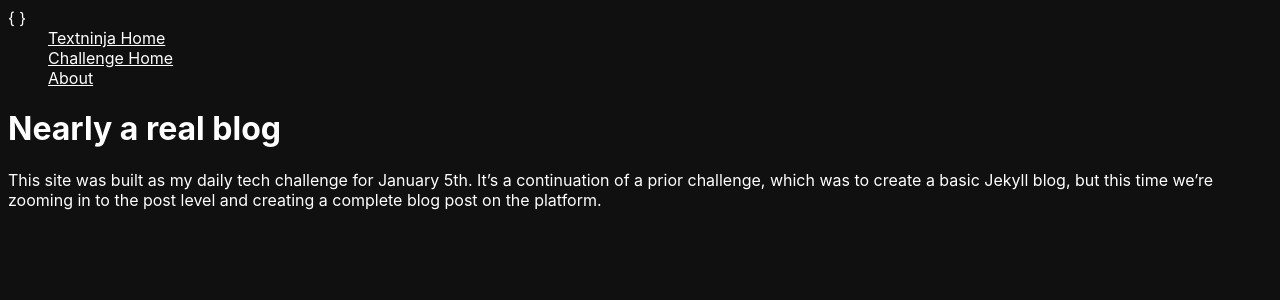
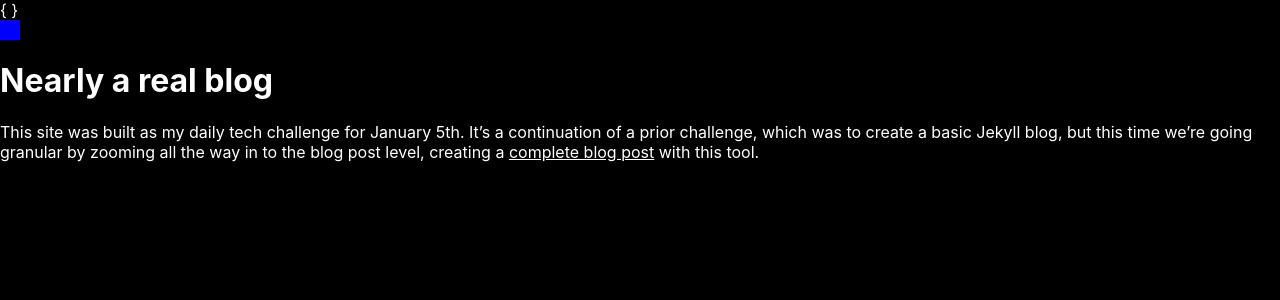
Before and after one commit to textninja/dtc0007, a Jekyll site: the page built from about.markdown, in a window 1280 px wide. Shown: the top 300 px of the page. Built offline with Jekyll 4.4.1, drawn with Linux system fonts in a browser that asks for light colours.

Commit message:
Beginning experiment with CSS only hamburger menu

```diff
--- a/_includes/nav.html
+++ b/_includes/nav.html
@@ -1,7 +1,8 @@
-<nav>
+<nav tabindex="1">
 <ul>
 {% for link in site.data.nav %}
     <li><a href="{{link.href}}">{{link.name}}</a></li>
 {% endfor %}
 </ul>
 </nav>
+<div id="close-nav" tabindex="-1"></div>
--- a/_layouts/default.html
+++ b/_layouts/default.html
@@ -2,7 +2,7 @@
 <html>
     <head>
         <meta charset="utf-8">
-        <meta name="viewport" content="width=device-width, initial-scale=1.0">
+        <meta name="viewport" content="width=device-width, initial-scale=1.0, maximum-scale=1.0, minimum-scale=1.0, user-scalable=no">
         <title>{{ page.title }}</title>
         <link rel="stylesheet" href="{% link assets/styles/main.scss %}">
     </head>
--- /dev/null
+++ b/_sass/hamburger.scss
@@ -0,0 +1,36 @@
+nav {
+    display: block;
+
+    $hamburger-size: 20px;
+
+    &::before {
+        content: " ";
+
+        display: block;
+        width: $hamburger-size;
+        height: $hamburger-size;
+        background-color: blue;
+    }
+
+    ul {
+        display: none;
+    }
+
+    &:focus-within {
+        position: fixed; top: 0; left: 0; bottom: 0; right: 0;
+        background-color: var(--bg);
+
+        ul {
+            display: block;
+        }
+
+        + #close-nav {
+            position: fixed;
+            top: 0; left: 0;
+            width: $hamburger-size;
+            height: $hamburger-size;
+            background-color: red;
+        }
+    }
+
+}
--- /dev/null
+++ b/_sass/tmp.scss
@@ -0,0 +1,3 @@
+nav {
+    display: none;
+}
--- a/about.markdown
+++ b/about.markdown
@@ -6,4 +6,7 @@ permalink: /about/
 
 # Nearly a real blog
 
-This site was built as my daily tech challenge for January 5th. It's a continuation of a prior challenge, which was to create a basic Jekyll blog, but this time we're zooming in to the post level and creating a complete blog post on the platform.
+This site was built as my daily tech challenge for January 5th. It's a
+continuation of a prior challenge, which was to create a basic Jekyll blog, but
+this time we're going granular by zooming all the way in to the blog post level,
+creating a [complete blog post]({% link _posts/2022-01-05-build-complete-blog-post-in-jekyll.md %}) with this tool.
--- a/assets/styles/main.scss
+++ b/assets/styles/main.scss
@@ -1,15 +1,28 @@
 ---
 ---
 
+@import "tmp";
+@import "hamburger";
+
 :root {
-    --bg: #101010;
+    --bg: #000;
     --fg : #fff;
+}
+
+@mixin margin-reset {
+    margin: 0; padding: 0;
+}
+
+html, body {
+    @include margin-reset;
 }
 
 body {
     background-color: var(--bg);
     color: var(--fg);
     font-family: -apple-system, BlinkMacSystemFont, 'Segoe UI', Roboto, Oxygen, Ubuntu, Cantarell, 'Open Sans', 'Helvetica Neue', sans-serif;
+    margin: 0em;
+    hyphens: auto;
 }
 
 header {
@@ -19,6 +32,10 @@ header {
     }
 }
 
+p {
+    hyphens: auto;
+}
+
 a {
     color: var(--fg);
 }
```
Also changed, not shown: _posts/2022-01-05-build-complete-blog-post-in-jekyll.md (+6 -1 lines).
